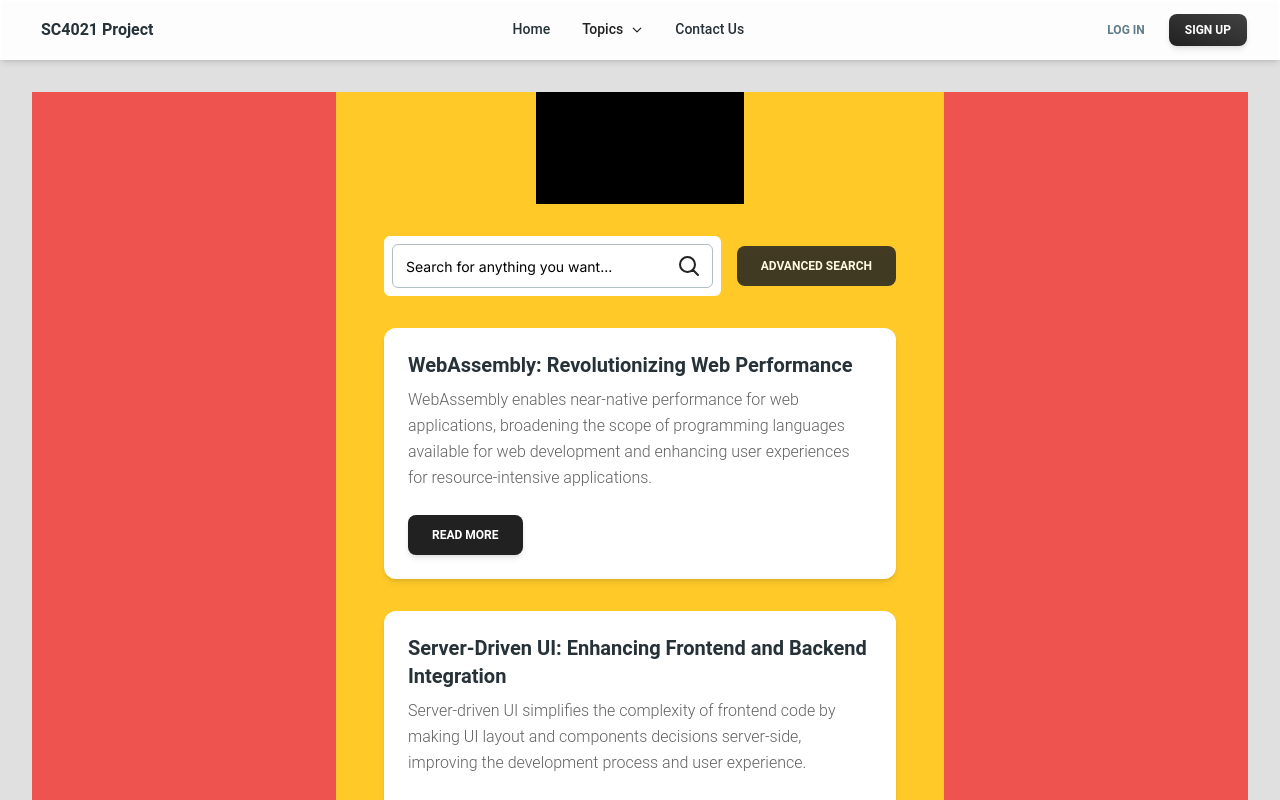
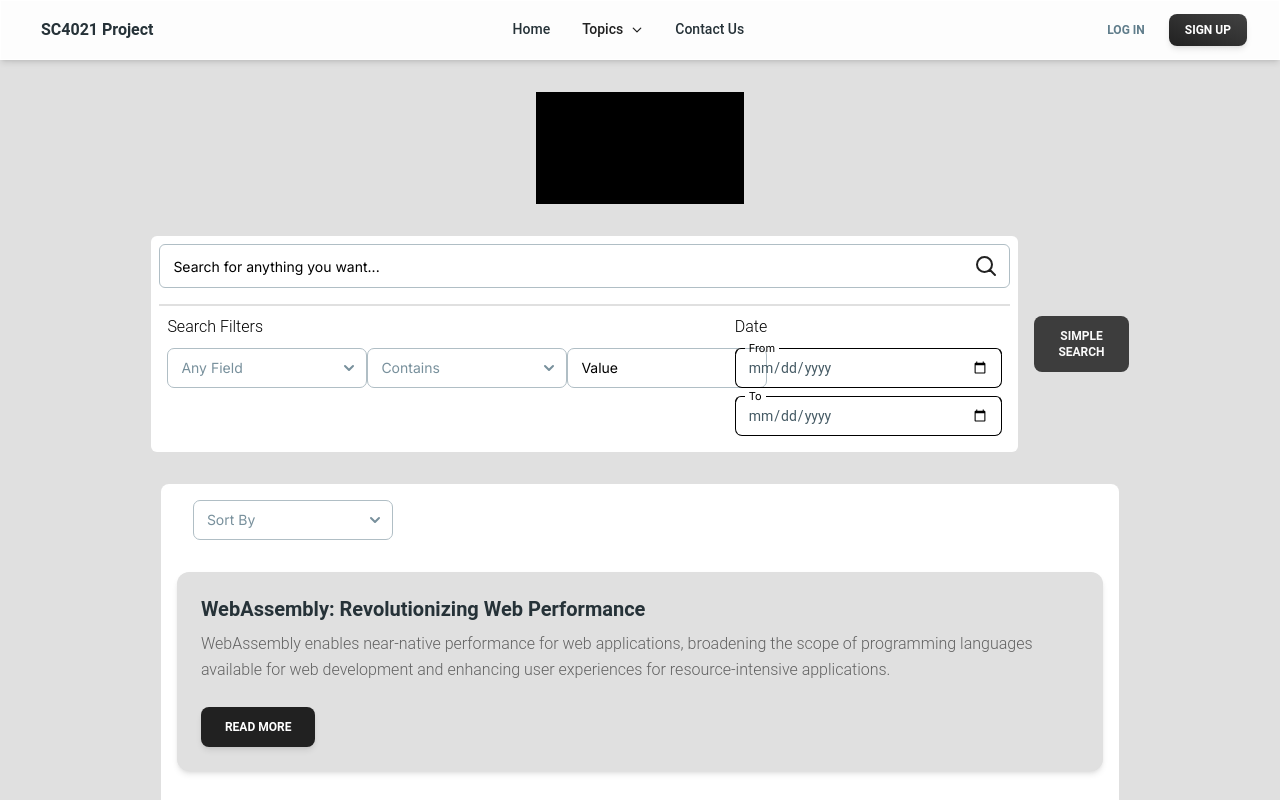
Before and after one commit to KrisCholakov02/SC4021-Project, a Next.js app: page / in a window 1280 px wide. Both pictures are taken after a click on the button "ADVANCED SEARCH". Shown: the top 800 px of the page. Built offline with nearby package versions, Linux system fonts and the light colour scheme.

Commit message:
Improved design and initial advanced search options design

```diff
--- a/src/app/(pages)/(home)/page.tsx
+++ b/src/app/(pages)/(home)/page.tsx
@@ -4,6 +4,7 @@ import React from 'react';
 
 import { QueryResultCard } from '@/components/query-result-card';
 import { SearchBar } from '@/components/search-bar';
+import MT from '@/utils/MT';
 
 export default function Home() {
   const sampleResults = [
@@ -103,23 +104,32 @@ export default function Home() {
   return (
     <div className="w-full flex flex-grow">
       {/* Container for the possible left side content to be displayed */}
-      <div className="bg-red-400 w-0 lg:w-1/4 2xl:w-1/5"></div>
+      <div className="w-0 lg:w-1/4 2xl:w-1/5"></div>
       {/* Container for central functionality - Search, Results, Sort, etc. */}
-      <div className="flex-col flex flex-grow basis-0 items-center px-8 xl:px-12 2xl:px-18 bg-amber-400">
+      <div className="flex-col flex flex-grow basis-0 items-center px-8 xl:px-12 2xl:px-18">
         <div className="mb-8 bg-black w-52 h-28">Logo</div>
         <div className="mb-8 w-full">
           <SearchBar />
         </div>
-        <div className="w-full flex flex-col items-center justify-items-center space-y-8">
+        <div className="w-full flex flex-col items-center justify-items-center space-y-8 bg-white rounded-lg p-4">
+          <div className="flex w-full items-center">
+            <div className="w-fit ml-4">
+              <MT.Select label="Sort By" placeholder={undefined}>
+                <MT.Option value="s1">Sort 1</MT.Option>
+                <MT.Option value="s2">Sort 2</MT.Option>
+                <MT.Option value="s3">Sort 3</MT.Option>
+              </MT.Select>
+            </div>
+          </div>
           {sampleResults.map((result, index) => (
-            <div key={index}>
+            <div key={index} className="w-full">
               <QueryResultCard {...result} />
             </div>
           ))}
         </div>
       </div>
       {/* Container for the possible right side content - Charts, Graph, Stats, etc. */}
-      <div className="bg-red-400 w-0 lg:w-1/4 2xl:w-1/5"></div>
+      <div className="w-0 lg:w-1/4 2xl:w-1/5"></div>
     </div>
   );
 }
--- a/src/components/query-result-card.tsx
+++ b/src/components/query-result-card.tsx
@@ -4,7 +4,7 @@ import MT from '@/utils/MT';
 
 export function QueryResultCard(result: any) {
   return (
-    <MT.Card placeholder={undefined} className="!w-full">
+    <MT.Card placeholder={undefined} className="!w-full bg-gray-300">
       <MT.CardBody placeholder={undefined}>
         <MT.Typography
           variant="h5"
--- a/src/components/search-bar.tsx
+++ b/src/components/search-bar.tsx
@@ -5,10 +5,13 @@ import { MagnifyingGlassIcon } from '@heroicons/react/24/outline';
 import MT from '@/utils/MT';
 
 export function SearchBar() {
+  const [isAdvancedSearchEnabled, setIsAdvancedSearchEnabled] =
+    React.useState(false);
+
   return (
     <div className="inline-flex items-center justify-center w-full">
       {/* Container for the search input and the possible advance search options */}
-      <div className="flex flex-grow min-w-fit p-2 bg-white rounded-md">
+      <div className="flex flex-col flex-grow min-w-fit p-2 bg-white rounded-md">
         <MT.Input
           size="lg"
           color="black"
@@ -19,12 +22,69 @@ export function SearchBar() {
             className: 'text-gray-900'
           })}
         />
-        <div className="">{/* Advanced search options */}</div>
+        {/* Container for the advanced search options */}
+        <div
+          className={
+            'flex flex-grow mt-4 border-t-gray-300 border-t-2 ' +
+            (isAdvancedSearchEnabled ? 'visible' : 'hidden')
+          }
+        >
+          <div className="w-2/3 p-2 space-y-2">
+            <MT.Typography color="black" placeholder={undefined}>
+              Search Filters
+            </MT.Typography>
+            <div className="flex flex-grow">
+              <div>
+                <MT.Select label="Any Field" placeholder={undefined}>
+                  <MT.Option value="title">Title</MT.Option>
+                  <MT.Option value="author">Author</MT.Option>
+                  <MT.Option value="content">Content</MT.Option>
+                </MT.Select>
+              </div>
+              <div>
+                <MT.Select label="Contains" placeholder={undefined}>
+                  <MT.Option value="constains">Contains</MT.Option>
+                  <MT.Option value="exact">Contains exact phrase</MT.Option>
+                  <MT.Option value="starts">Starts with</MT.Option>
+                </MT.Select>
+              </div>
+              <div>
+                <MT.Input
+                  crossOrigin={undefined}
+                  label="Value"
+                  color="black"
+                ></MT.Input>
+              </div>
+            </div>
+          </div>
+          <div className="w-1/3 p-2 space-y-2">
+            <MT.Typography color="black" placeholder={undefined}>
+              Date
+            </MT.Typography>
+            <MT.Input
+              label="From"
+              color="black"
+              crossOrigin={undefined}
+              type="date"
+            ></MT.Input>
+            <MT.Input
+              label="To"
+              color="black"
+              crossOrigin={undefined}
+              type="date"
+            ></MT.Input>
+          </div>
+        </div>
       </div>
       {/* Container for the button that enables the advance search */}
-      <div>
-        <MT.Button size="md" className="ml-4 w-fit" placeholder={undefined}>
-          Advanced Search
+      <div className="max-w-fit">
+        <MT.Button
+          onClick={() => setIsAdvancedSearchEnabled(!isAdvancedSearchEnabled)}
+          size="md"
+          className="ml-4"
+          placeholder={undefined}
+        >
+          {isAdvancedSearchEnabled ? 'Simple Search' : 'Advanced Search'}
         </MT.Button>
       </div>
     </div>
```
